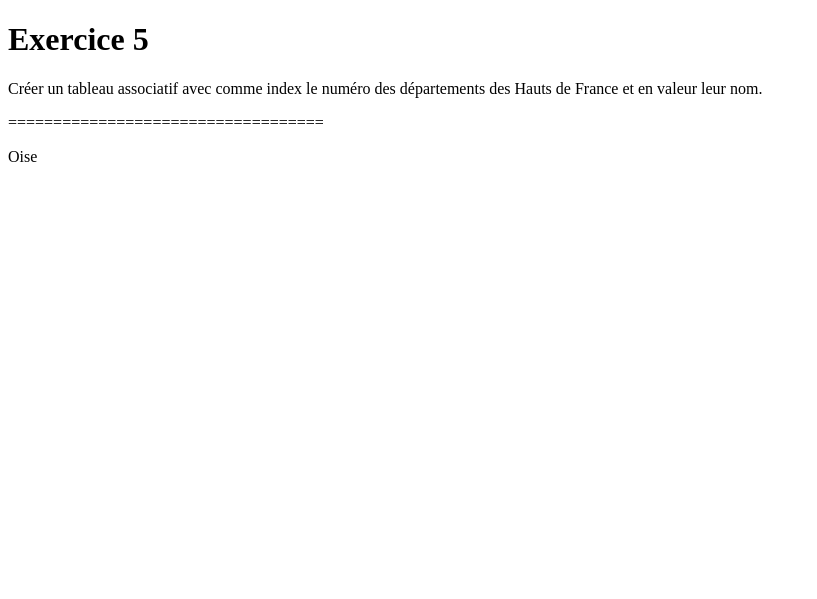
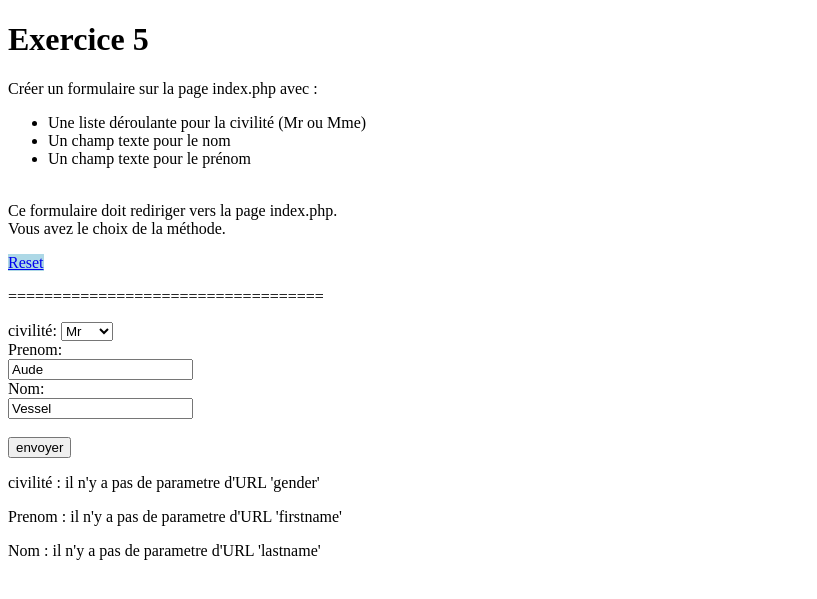
Before and after one commit to anthonyleplay/PHP-partie7, a PHP site: page /index.php in a window 1280 px wide. Shown: the top 599 px of the page, without its empty margins (0-817 px from the left). Run offline with PHP 8.4, Linux system fonts and the light colour scheme.

Commit message:
exo5 get

```diff
--- a/exercice1/user.php
+++ b/exercice1/user.php
@@ -17,7 +17,7 @@
 <head>
     <meta charset="UTF-8">
     <meta name="viewport" content="width=device-width, initial-scale=1.0">
-    <title>exo1</title>
+    <title>exo1 user</title>
 </head>
 
 <body>
--- a/exercice2/user.php
+++ b/exercice2/user.php
@@ -4,7 +4,7 @@
 <head>
     <meta charset="UTF-8">
     <meta name="viewport" content="width=device-width, initial-scale=1.0">
-    <title>exo2</title>
+    <title>exo2 user</title>
 </head>
 
 <body>
--- a/exercice3/user.php
+++ b/exercice3/user.php
@@ -17,11 +17,11 @@
 <head>
     <meta charset="UTF-8">
     <meta name="viewport" content="width=device-width, initial-scale=1.0">
-    <title>exo1</title>
+    <title>exo3 user</title>
 </head>
 
 <body>
-    <h1>Exercice 1</h1>
+    <h1>Exercice 3</h1>
 
     <p>Avec le formulaire de l'exercice 1, afficher dans la page user.php les données du formulaire transmises.</p>
     <p>exo1 (Créer un formulaire demandant le nom et le prénom. Ce formulaire doit rediriger vers la page user.php avec la
--- a/exercice4/user.php
+++ b/exercice4/user.php
@@ -4,11 +4,11 @@
 <head>
     <meta charset="UTF-8">
     <meta name="viewport" content="width=device-width, initial-scale=1.0">
-    <title>exo2</title>
+    <title>exo4 user</title>
 </head>
 
 <body>
-    <h1>Exercice 2</h1>
+    <h1>Exercice 4</h1>
 
     <p>Avec le formulaire de l'exercice 2, afficher dans la page user.php les données du formulaire transmises.</p>
     <p>exo2 (Créer un formulaire demandant le nom et le prénom. Ce formulaire doit rediriger vers la page user.php avec la méthode POST.)</p>
--- a/exercice5/index.php
+++ b/exercice5/index.php
@@ -1,8 +1,20 @@
 <?php
-$hautDeFrance = array(2=>"Aisne", 59=>"Nord", 60=>"Oise", 62=>"Pas-de-Calais", 80=>"Somme");
+    if (isset($_GET['firstname'])){
+        $messageFirstname =  $_GET['firstname'];
+    }else {
+        $messageFirstname = 'il n\'y a pas de parametre d\'URL \'firstname\'';
+    };
+    if (isset($_GET['lastname'])){
+        $messageLastname = $_GET['lastname'];
+    }else {
+        $messageLastname = 'il n\'y a pas de parametre d\'URL \'lastname\'';
+    };
+    if (isset($_GET['gender'])){
+        $messageGender = $_GET['gender'];
+    }else {
+        $messageGender = 'il n\'y a pas de parametre d\'URL \'gender\'';
+    };
 ?>
-
-
 
 <!DOCTYPE html>
 <html lang="fr">
@@ -16,13 +28,35 @@ $hautDeFrance = array(2=>"Aisne", 59=>"Nord", 60=>"Oise", 62=>"Pas-de-Calais", 8
 <body>
     <h1>Exercice 5</h1>
 
-    <p>Créer un tableau associatif avec comme index le numéro des départements des Hauts de France et en valeur leur nom.</p>
-
+    <p>Créer un formulaire sur la page index.php avec : <br>
+        <ul>
+            <li>Une liste déroulante pour la civilité (Mr ou Mme)</li>
+            <li>Un champ texte pour le nom</li>
+            <li>Un champ texte pour le prénom </li>
+        </ul><br>
+        Ce formulaire doit rediriger vers la page index.php.<br>
+        Vous avez le choix de la méthode.
+    </p>
+    <a href="index.php"><span style="background-color: lightblue;">Reset</span></a>
 
     <p>===================================</p>
 
-    <p><?= $hautDeFrance[60] ?> </p>
+    <form action="/exercice5/index.php" method=get>
+        <label for="gender">civilité:</label>
+        <select id="gender" name="gender">
+            <option value="Homme">Mr</option>
+            <option value="Femme">Mme</option>
+        </select><br>
+        <label for="firstname">Prenom:</label><br>
+        <input type="text" id="firstname" name="firstname" value="Aude" require><br>
+        <label for="lastname">Nom:</label><br>
+        <input type="text" id="lastname" name="lastname" value="Vessel" require><br><br>
+        <input type="submit" value="envoyer">
+    </form>
 
+    <p><?= 'civilité : ' . $messageGender ?> </p>
+    <p><?= 'Prenom : ' . $messageFirstname ?> </p>
+    <p><?= 'Nom : ' . $messageLastname ?> </p>
 
 </body>
 
```
